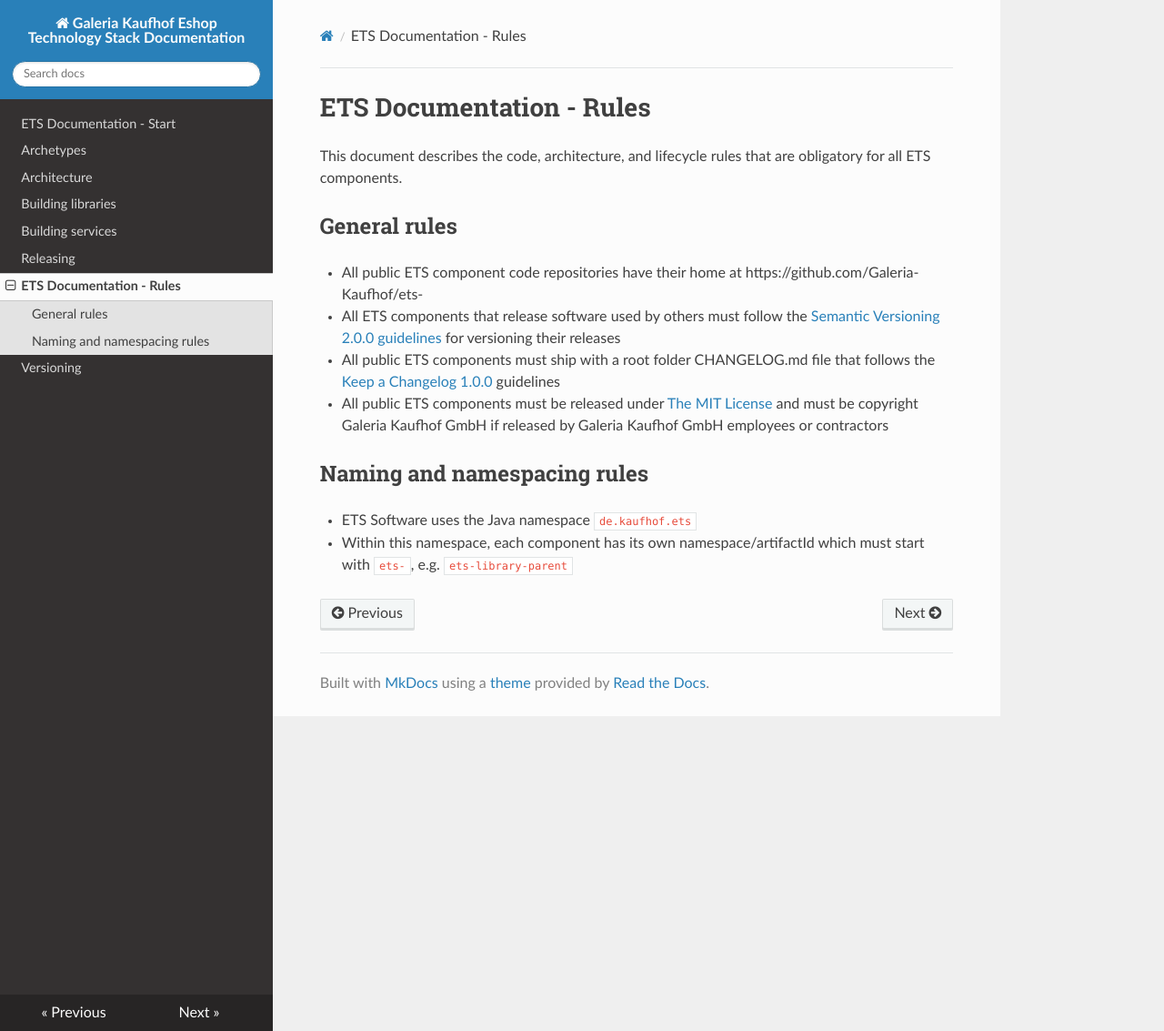
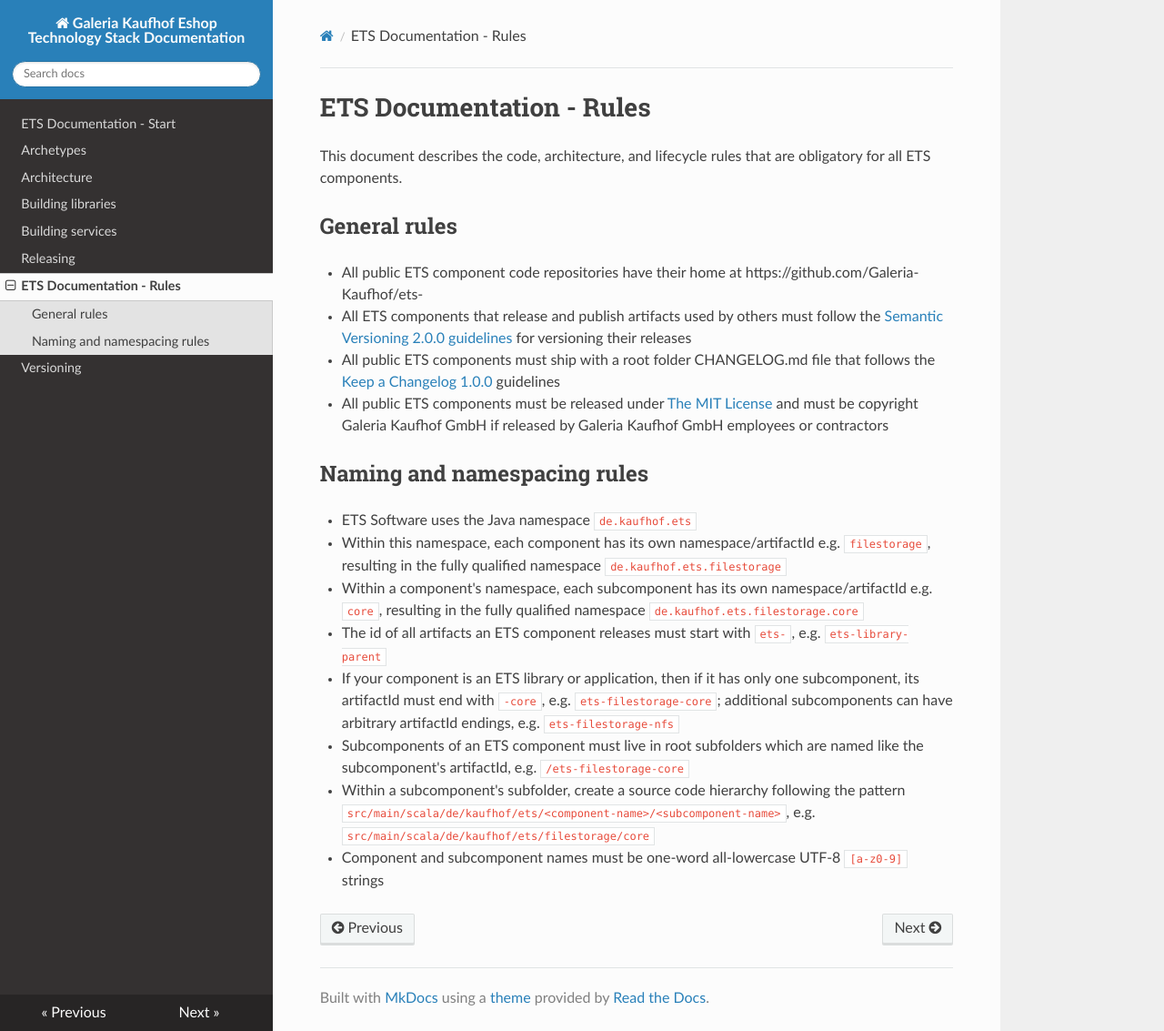
Before and after one commit to Galeria-Kaufhof/ets-documentation, an MkDocs documentation site: the page built from docs/rules.md, in a window 1280 px wide and 1133 px high. Shown: the whole window at 91% size. Built offline with MkDocs 1.6.1, drawn with Linux system fonts in a browser that asks for light colours; nearby versions of some CDN libraries.

Commit message:
More naming and namespacing rules.

```diff
--- a/docs/rules.md
+++ b/docs/rules.md
@@ -7,7 +7,7 @@ This document describes the code, architecture, and lifecycle rules that are obl
 
 - All public ETS component code repositories have their home at https://github.com/Galeria-Kaufhof/ets-<name-of-component>
 
-- All ETS components that release software used by others must follow the [Semantic Versioning 2.0.0 guidelines](https://semver.org/spec/v2.0.0.html) for versioning their releases
+- All ETS components that release and publish artifacts used by others must follow the [Semantic Versioning 2.0.0 guidelines](https://semver.org/spec/v2.0.0.html) for versioning their releases
 
 - All public ETS components must ship with a root folder CHANGELOG.md file that follows the [Keep a Changelog 1.0.0](https://keepachangelog.com/en/1.0.0/) guidelines
 
@@ -18,4 +18,16 @@ This document describes the code, architecture, and lifecycle rules that are obl
 
 - ETS Software uses the Java namespace `de.kaufhof.ets`
 
-- Within this namespace, each component has its own namespace/artifactId which must start with ` ets-`, e.g. `ets-library-parent`
+- Within this namespace, each component has its own namespace/artifactId e.g. `filestorage`, resulting in the fully qualified namespace `de.kaufhof.ets.filestorage`
+
+- Within a component's namespace, each subcomponent has its own namespace/artifactId e.g. `core`, resulting in the fully qualified namespace `de.kaufhof.ets.filestorage.core`
+
+- The id of all artifacts an ETS component releases must start with `ets-`, e.g. `ets-library-parent`
+
+- If your component is an ETS library or application, then if it has only one subcomponent, its artifactId must end with `-core`, e.g. `ets-filestorage-core`; additional subcomponents can have arbitrary artifactId endings, e.g. `ets-filestorage-nfs`
+
+- Subcomponents of an ETS component must live in root subfolders which are named like the subcomponent's artifactId, e.g. `/ets-filestorage-core`
+
+- Within a subcomponent's subfolder, create a source code hierarchy following the pattern `src/main/scala/de/kaufhof/ets/<component-name>/<subcomponent-name>`, e.g. `src/main/scala/de/kaufhof/ets/filestorage/core`
+
+- Component and subcomponent names must be one-word all-lowercase UTF-8 `[a-z0-9]` strings
```
